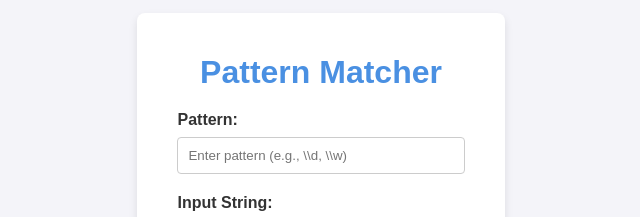
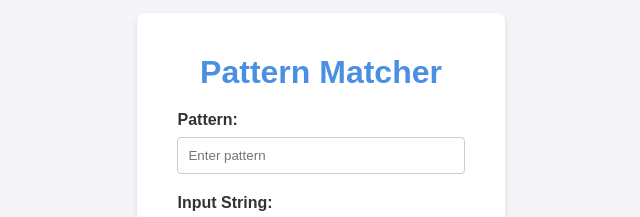
Before and after one commit to ajiit23/grep, a plain HTML site: page index.html in a window 1280 px wide. Shown: the part 216-433 px from the top of the page, 319-959 px from the left. Drawn offline with Linux system fonts and the light colour scheme.

Commit message:
Update index.html

```diff
--- a/index.html
+++ b/index.html
@@ -10,7 +10,7 @@
     <div class="container">
         <h1>Pattern Matcher</h1>
         <label for="pattern">Pattern:</label>
-        <input type="text" id="pattern" placeholder="Enter pattern (e.g., \\d, \\w)">
+        <input type="text" id="pattern" placeholder="Enter pattern">
         <label for="inputString">Input String:</label>
         <input type="text" id="inputString" placeholder="Enter string to test against pattern">
         <button onclick="runPatternMatcher()">Match</button>
```
